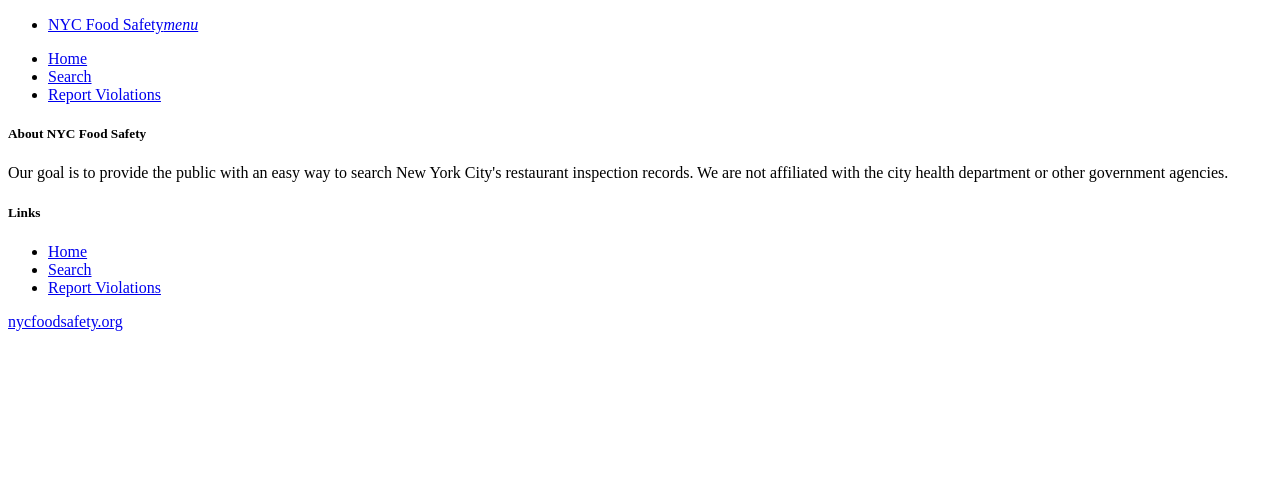
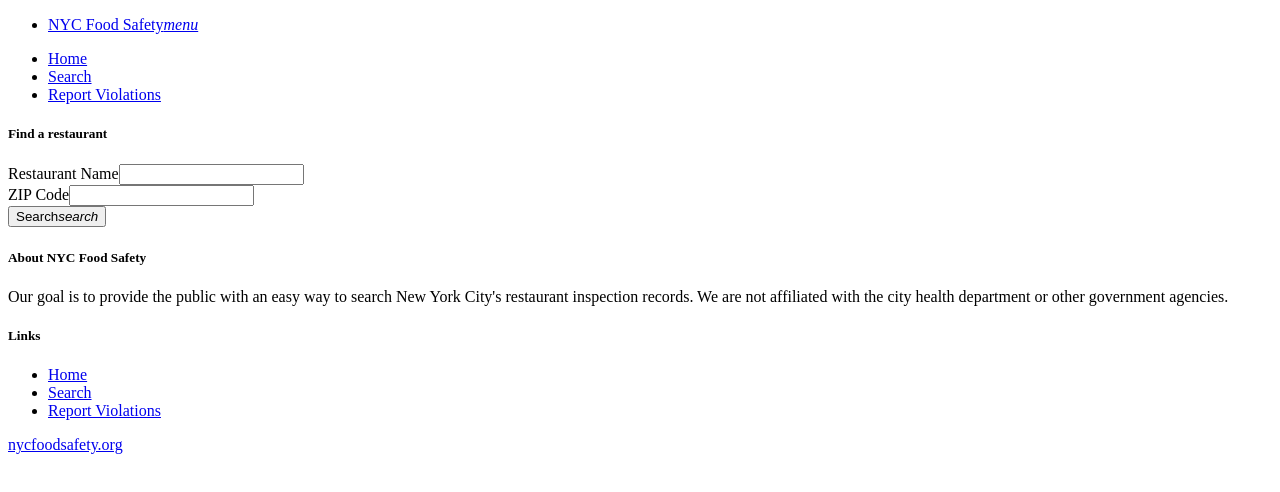
Before and after one commit to CodeWritingCow/NYC-restaurant-inspection-records, a React app: page /search in a window 1280 px wide. Shown: the top 492 px of the page. Built offline with nearby package versions, Linux system fonts and the light colour scheme; the HTML template or start-up script is replaced by a standard one.

Commit message:
Rebuild advanced search form in React
Advanced form lets users search restaurants by name or ZIP code.

TODOS: Implement dropdown menus for boroughs and cuisine types.

```diff
--- /dev/null
+++ b/src/components/SearchAdvanced.jsx
@@ -0,0 +1,151 @@
+import React from "react";
+import ReactDOM from "react-dom";
+import axios from 'axios';
+
+class SearchAdvanced extends React.Component {
+    constructor(props) {
+        super(props);
+        this.state = {}
+
+        this.dbaInput = React.createRef();
+        this.zipInput = React.createRef();
+
+        this.handleSubmit = this.handleSubmit.bind(this);
+    }
+
+    handleSubmit(e) {
+        e.preventDefault();
+        const that = this;
+
+        let data = {
+            "dba": this.dbaInput.current.value,
+            "zipcode": this.zipInput.current.value
+        }
+
+        axios.post('/search', data)
+            .then(res => {
+                that.props.history.push('/search-results', res.data);
+            })
+            .catch(err => {
+                console.log("error: ");
+                console.log(err);
+            });
+    }
+
+    render() {
+        return (
+            <div className="container">
+
+                <div className="row">
+                    <form onSubmit={this.handleSubmit} className="col s12 card searchbox">
+                        <h5 className="">Find a restaurant</h5>
+                        <div className="row">
+                            <div className="input-field col s12 m8">
+                                <label htmlFor="dba">Restaurant Name</label>
+                                <input type="text" name="dba" ref={this.dbaInput} />
+                            </div>
+                            {/* <div className="input-field col s12 m4">
+                                <select id="boro" name="boro">
+                                    <option value="" disabled selected>None</option>
+                                    <option value="BRONX">Bronx</option>
+                                    <option value="BROOKLYN">Brooklyn</option>
+                                    <option value="MANHATTAN">Manhattan</option>
+                                    <option value="QUEENS">Queens</option>
+                                    <option value="STATEN ISLAND">Staten Island</option>
+                                </select>
+                                <label>Borough</label>
+                            </div>		 */}
+                        </div>
+
+                        <div className="row">
+                        {/*    <div className="input-field col s12 m8">
+                                <select name="cuisine_description" id="cuisine_description">
+                                    <option value="" disabled selected>None</option>
+                                    <optgroup label="Fast Foods">
+                                        <option value="Chicken">Chicken</option>
+                                        <option value="Donuts">Donuts</option>
+                                        <option value="Hamburgers">Hamburgers</option>
+                                        <option value="Pizza">Pizza</option>
+                                        <option value="Pizza/Italian">Pizza/Italian</option>
+                                        <option value="Sandwiches">Sandwiches</option>
+                                        <option value="Sandwiches/Salads/Mixed Buffet">Sandwiches/Salads/Mixed Buffet</option>
+                                    </optgroup>
+                                    <optgroup label="American">
+                                        <option value="American">American</option>
+                                        <option value="Caribbean">Caribbean</option>
+                                        <option value="Seafood">Seafood</option>
+                                        <option value="Steak">Steak</option>
+                                        <option value="Soul Food">Soul Food</option>
+                                    </optgroup>
+                                    <optgroup label="Asian">
+                                        <option value="Asian">Asian</option>
+                                        <option value="Chinese">Chinese</option>
+                                        <option value="Chinese/Japanese">Chinese/Japanese</option>
+                                        <option value="Japanese">Japanese</option>
+                                        <option value="Korean">Korean</option>
+                                        <option value="Filipino">Filipino</option>
+                                        <option value="Indian">Indian</option>
+                                        <option value="Thai">Thai</option>
+                                        <option value="Vietnamese/Cambodian/Malaysia">Vietnamese/Cambodian/Malaysia</option>
+                                    </optgroup>
+                                    <optgroup label="European">
+                                        <option value="Eastern European">Eastern European</option>
+                                        <option value="Greek">Greek</option>
+                                        <option value="German">German</option>
+                                        <option value="Italian">Italian</option>
+                                        <option value="Jewish/Kosher">Jewish/Kosher</option>
+                                        <option value="Mediterranean">Mediterranean</option>
+                                        <option value="Polish">Polish</option>
+                                        <option value="Russian">Russian</option>
+                                    </optgroup>
+                                    <optgroup label="Health food">
+                                        <option value="Fruits/Vegetables">Fruits/Vegetables</option>
+                                        <option value="Salads">Salads</option>
+                                        <option value="Vegetarian">Vegetarian</option>
+                                    </optgroup>
+                                    <optgroup label="Latin American">
+                                        <option value="Mexican">Mexican</option>
+                                        <option value="Tex-Mex">Tex-Mex</option>
+                                        <option value="Latin (Cuban, Dominican, Puerto Rican, South & Central American)">Latin (Cuban, Dominican, Puerto Rican, South & Central American)</option>
+                                        <option value="Peruvian">Peruvian</option>
+                                        <option value="Spanish">Spanish</option>
+                                    </optgroup>
+                                    <optgroup label="African">
+                                        <option value="African">African</option>
+                                        <option value="Ethiopian">Ethiopian</option>
+                                    </optgroup>
+                                    <optgroup label="Bakeries, Cafes and Deli">
+                                        <option value="Bagels/Pretzels">Bagels/Pretzels</option>
+                                        <option value="Bakery">Bakery</option>
+                                        <option value="CafÃ©/Coffee/Tea">Cafe</option>
+                                        <option value="Delicatessen">Delicatessen</option>
+                                        <option value="Ice Cream, Gelato, Yogurt, Ices">Ice Cream, Gelato, Yogurt, Ices</option>
+                                        <option value="Pancakes/Waffles">Pancakes/Waffles</option>
+                                    </optgroup>
+                                    <optgroup label="Other">
+                                        <option value="Armenian">Armenian</option>
+                                        <option value="Other">Other</option>
+                                    </optgroup>
+                                </select>
+                                <label>Cuisine Type</label>
+                            </div> */}
+                            <div className="input-field col s12 m4">
+                                <label htmlFor="zipcode">ZIP Code</label>
+                                <input type="text" name="zipcode" ref={this.zipInput} pattern="[0-9]{5}" title="ZIP code must be a five-digit number" />
+                            </div>
+                        </div>
+
+                        <div className="row center">
+                            <button className="btn-large waves-effect waves-light center-align" type="submit">Search
+                                <i className="material-icons right">search</i>
+                            </button>
+                        </div>
+                    </form>
+                </div>
+
+            </div>
+        )
+    }
+}
+
+export default SearchAdvanced;
--- a/src/index.jsx
+++ b/src/index.jsx
@@ -4,6 +4,8 @@
 
 import Home from "./components/Home.jsx";
 import SearchResults from "./components/SearchResults.jsx";
+import Search from "./components/Search.jsx";
+import SearchAdvanced from "./components/SearchAdvanced.jsx";
 // import About from "./components/About.jsx";
 // import Comics from "./components/Comics.jsx";
 
@@ -50,6 +52,7 @@
         </header>
         <Route path="/" exact component={Home} />
         <Route path="/search-results" exact component={SearchResults} />
+        <Route path="/search" exact component={SearchAdvanced} />
         {/* <Route path="/about/" component={About} />
           <Route path="/comics/" component={Comics} /> */}
         {/* FOOTER START */}
```
